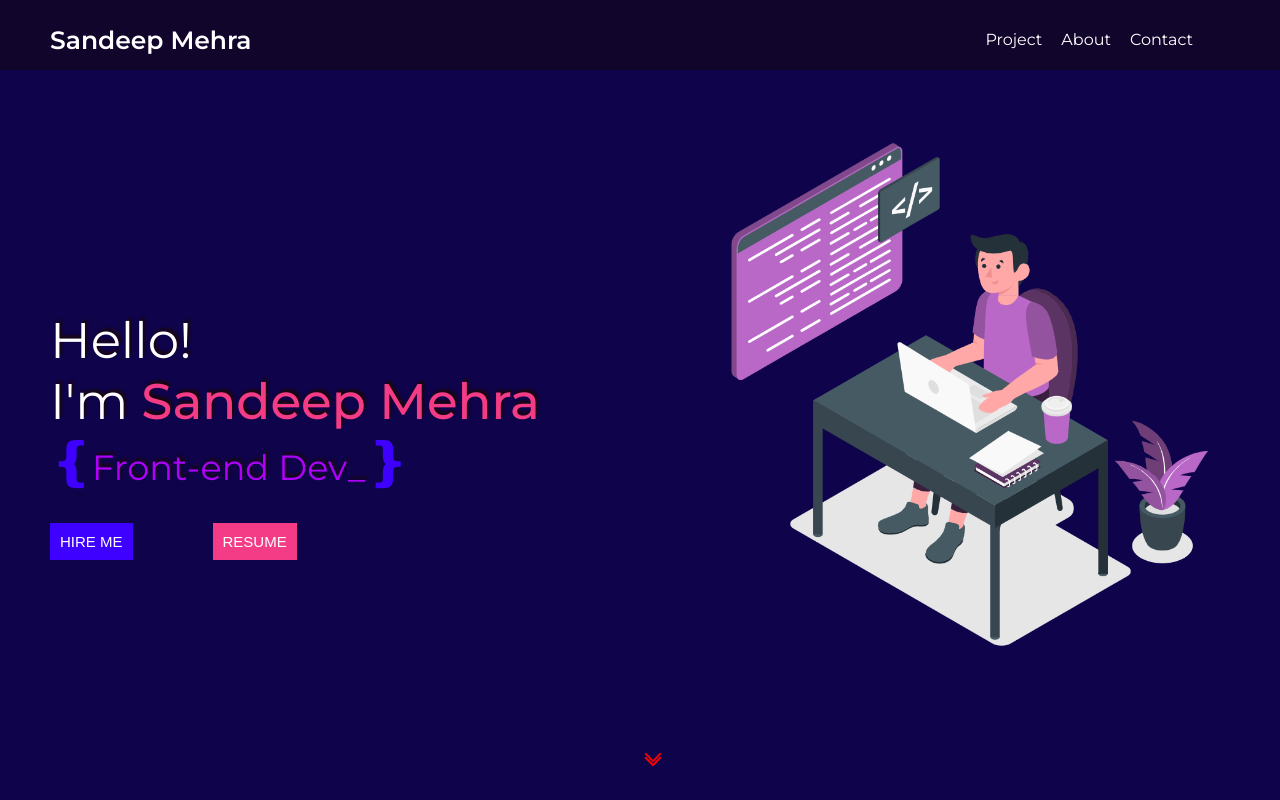
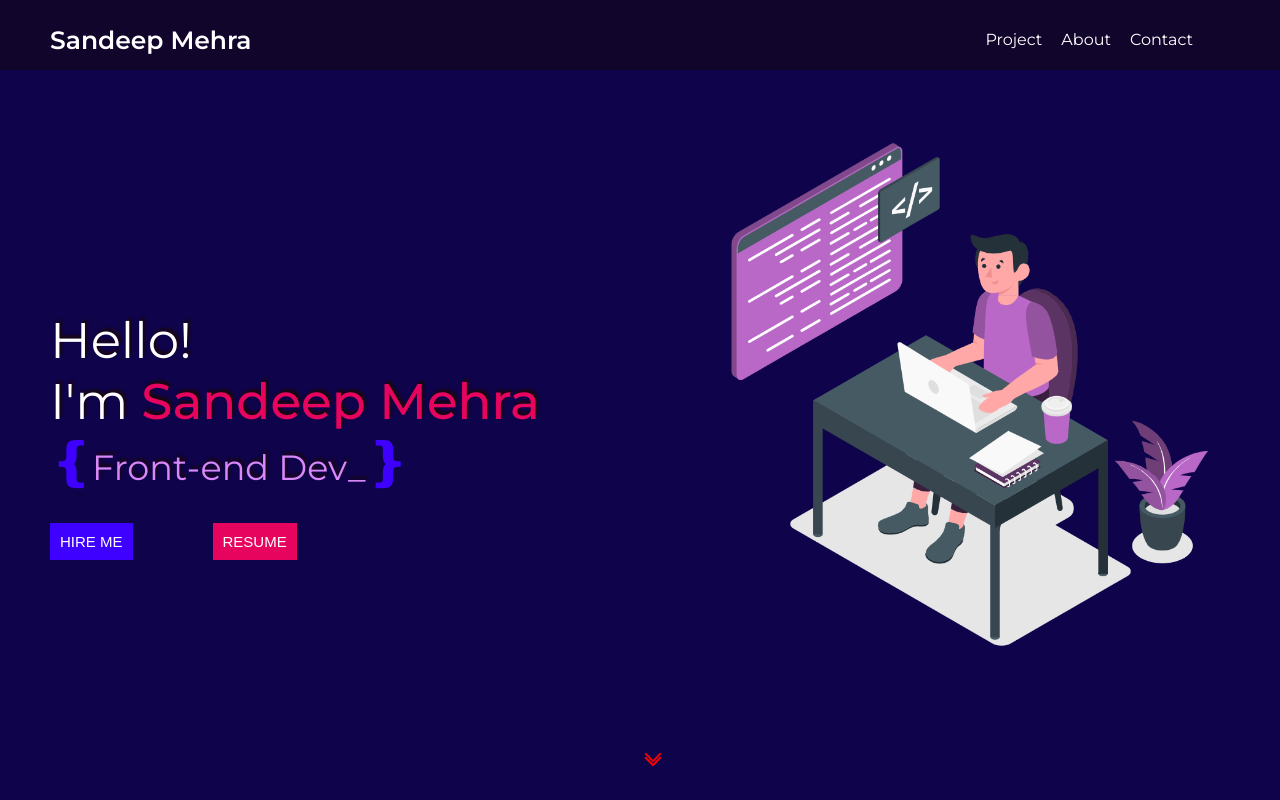
Before and after one commit to sandeepsinghmehra/Portfolio-react, a React (Create React App) app: page / in a window 1280 px wide. Shown: the top 800 px of the page. Built offline with nearby package versions, Linux system fonts and the light colour scheme; some icons are missing.

Commit message:
commit again

```diff
--- a/src/components/Project.js
+++ b/src/components/Project.js
@@ -13,7 +13,7 @@ export const Project = (props) => {
                 </Fade>
                 <Fade right>
                 <div className="project_card_heading">
-                    <h3>{Data[0].title}</h3>
+                    <h2>{Data[0].title}</h2>
                     <p>{Data[0].description}</p>
                     <div className="btn-group">
                         <span className="btn btn-dark mg-10">ReactJs</span>
@@ -35,7 +35,7 @@ export const Project = (props) => {
             <div className="project_card">
                 <Fade left>
                 <div className="project_card_heading">
-                    <h3>{Data[1].title}</h3>
+                    <h2>{Data[1].title}</h2>
                     <p>{Data[1].description}</p>
                     <div className="btn-group">
                         <span className="btn btn-dark mg-10">React</span>
@@ -61,7 +61,7 @@ export const Project = (props) => {
                 </Fade>
                 <Fade right>
                 <div className="project_card_heading">
-                    <h3>{Data[2].title}</h3>
+                    <h2>{Data[2].title}</h2>
                     <p>{Data[2].description}</p>
                     <div className="btn-group">
                         <span className="btn btn-dark mg-10">Html</span>
@@ -82,7 +82,7 @@ export const Project = (props) => {
             <div className="project_card">
                 <Fade left>
                 <div className="project_card_heading">
-                    <h3>{Data[3].title}</h3>
+                    <h2>{Data[3].title}</h2>
                     <p>{Data[3].description}</p>
                     <div className="btn-group">
                         <span className="btn btn-dark mg-10">Html</span>
@@ -108,7 +108,7 @@ export const Project = (props) => {
                 </Fade>
                 <Fade right>
                 <div className="project_card_heading">
-                    <h3>{Data[4].title}</h3>
+                    <h2>{Data[4].title}</h2>
                     <p>{Data[4].description}</p>
                     <div className="btn-group">
                         <span className="btn btn-dark mg-10">Html</span>
--- a/src/scss/_variable.scss
+++ b/src/scss/_variable.scss
@@ -1,4 +1,4 @@
-$pink: #F43B86;
+$pink: #e6045e;
 $braces: #3E00FF;
 $white: #fff;
 $green: green;
--- a/src/scss/components/_Home.scss
+++ b/src/scss/components/_Home.scss
@@ -86,7 +86,7 @@
     font-family: 'Montserrat', sans-serif;
     font-size: 35px;
     font-weight: 400;
-    color: #AE00FB;
+    color: #d888fa;
     text-shadow: 2px -3px 3px rgba(27, 6, 6, 0.95);
 }
 
--- a/src/scss/components/_Project.scss
+++ b/src/scss/components/_Project.scss
@@ -71,7 +71,7 @@
         align-items: center;
         justify-content: center;
         padding: 2rem;
-        & h3 {
+        & h2 {
             font-size: 1.8rem;
             font-weight: 600;
             padding-bottom: 1rem;
```
